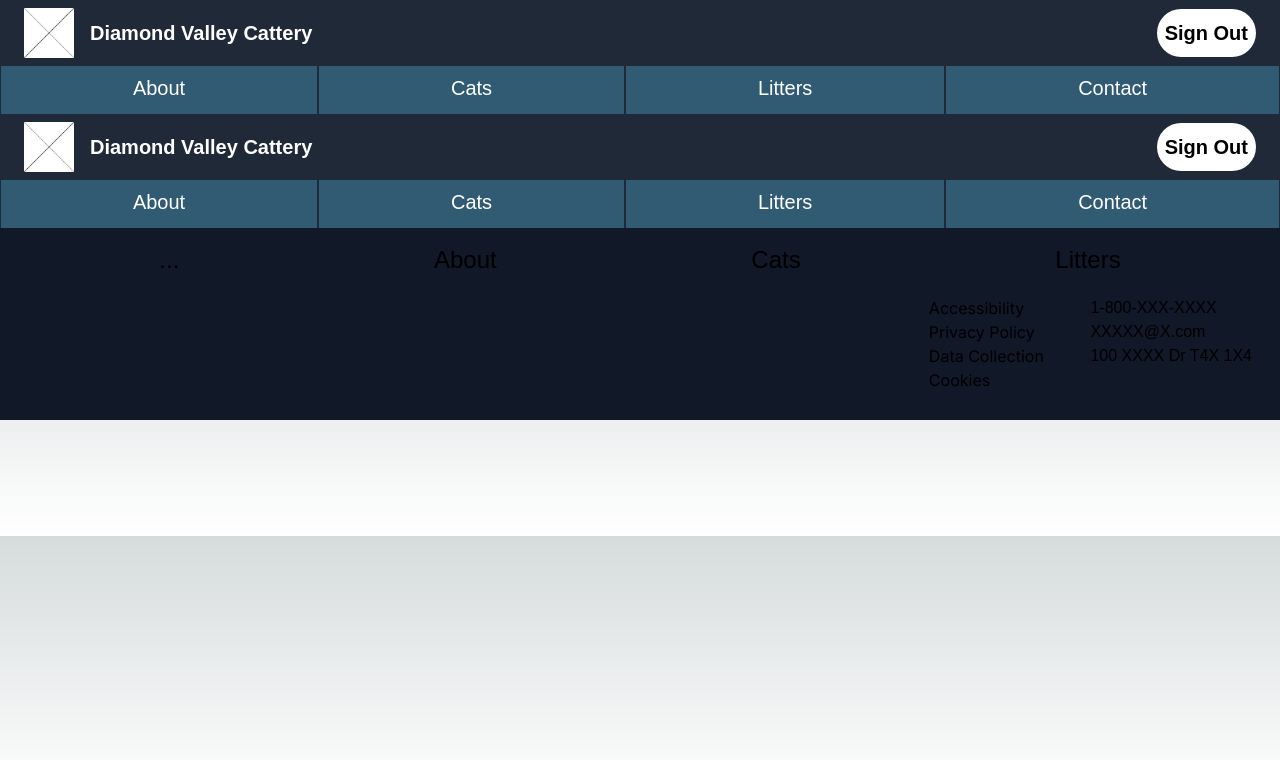
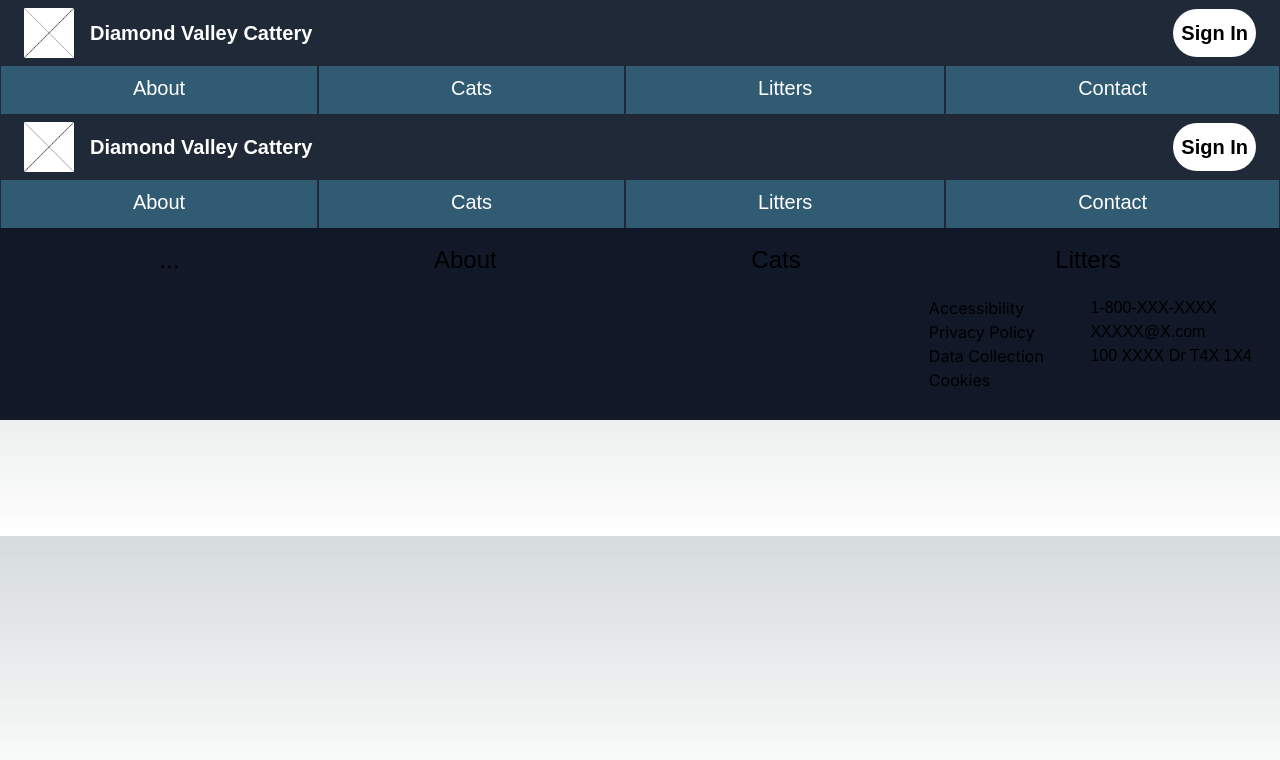
Before and after one commit to afern140/Diamond-Valley-Cattery-Website, a Next.js app: page /navbar in a window 1280 px wide. Shown: the top 760 px of the page. Built offline with nearby package versions, Linux system fonts and the light colour scheme; no server answers.

Commit message:
Hooked up login page to navbar

```diff
--- a/app/layout.js
+++ b/app/layout.js
@@ -3,6 +3,7 @@ import './globals.css'
 import Navigation from "./navbar/page"
 import Footer from "./footer/page"
 import Home from "./page"
+import { AuthContextProvider } from './_utils/auth-context'
 /*import About from "./pages/about/page"
 import Cats from "./pages/cats/page"
 import CatProfile from "./pages/cats/addcat/page"
@@ -20,6 +21,7 @@ description: 'Diamond Valley Cattery',
 
 export default function RootLayout({ children }) {
 return (
+	<AuthContextProvider>
 	<html lang="en">
 		<body className={inter.className}>
 			<Navigation />
@@ -27,5 +29,6 @@ return (
 			<Footer />
 		</body>
 	</html>
+	</AuthContextProvider>
 )
 }
--- a/app/login/page.js
+++ b/app/login/page.js
@@ -7,7 +7,7 @@ import Link from "next/link";
 
 
 export default function Page() {
-const {user, firebaseSignOut } = useUserAuth();
+const {user, firebaseSignOut} = useUserAuth();
 const [email, setEmail] = useState('');
 const [password, setPassword] = useState('');
 
--- a/app/navbar/page.js
+++ b/app/navbar/page.js
@@ -3,12 +3,16 @@ import { useEffect, useState } from "react";
 import React from "react";
 import Link from "next/link";
 import Logo from "./Logo";
-import Button from "./Button";
+import {useUserAuth} from "../_utils/auth-context";
 
 
 const Navbar = () => {
+    const {user,firebaseSignOut} = useUserAuth();
     const [signOn, setSignOn] = useState(false);
     const handleClick = () => { setSignOn((signOn) => !signOn)}
+    function handleSignOut(){
+      firebaseSignOut();
+ }
 
   return (
     <div className=" text-white font-normal text-xl">
@@ -22,8 +26,8 @@ const Navbar = () => {
                     <p className="font-bold text-xl">Diamond Valley Cattery</p>
                 </li>
                 <li className=" ">
-                    {(signOn == true) && <button className=" p-2.5 rounded-3xl bg-white font-bold px-2 text-black" onClick={handleClick}>Sign In</button> }
-                    {(signOn == false) && <button className="p-2.5 rounded-3xl bg-white font-bold px-2 text-black" onClick={handleClick}>Sign Out</button> }
+                    {!user && <Link href="../login"><button className=" p-2.5 rounded-3xl bg-white font-bold px-2 text-black">Sign In</button></Link> }
+                    {user && <button className="p-2.5 rounded-3xl bg-white font-bold px-2 text-black" onClick={handleSignOut}>Sign Out</button> }
                     {/*<button className="h-12 rounded-3xl bg-white font-bold px-5 text-black" onClick={handleClick}>Sign In</button>*/}
                 </li>
             </ul>
```
Also changed, not shown: 1 other file (tests, documents, lock files or other folders).
